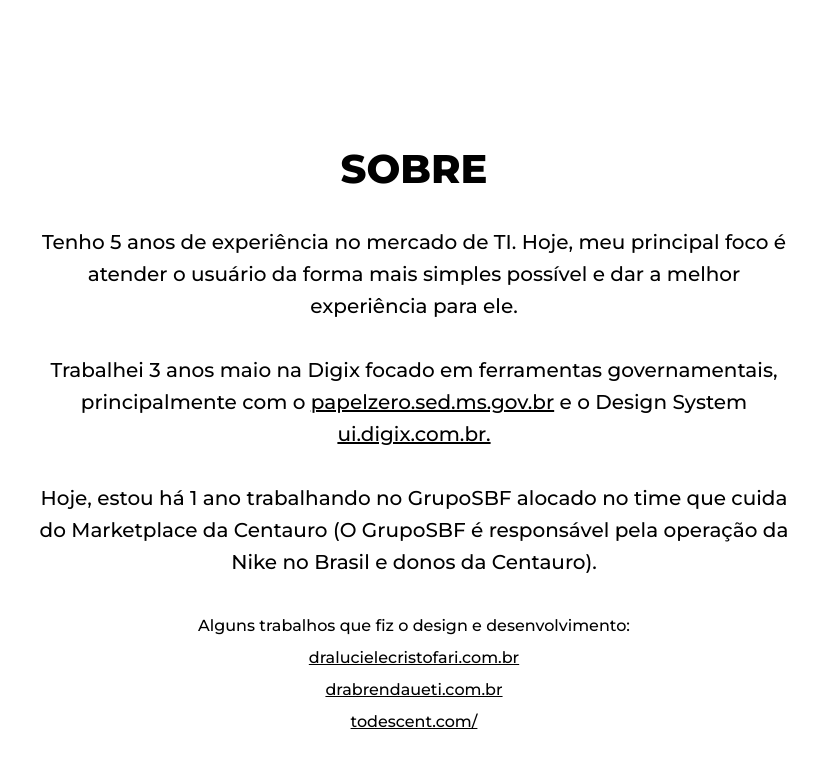
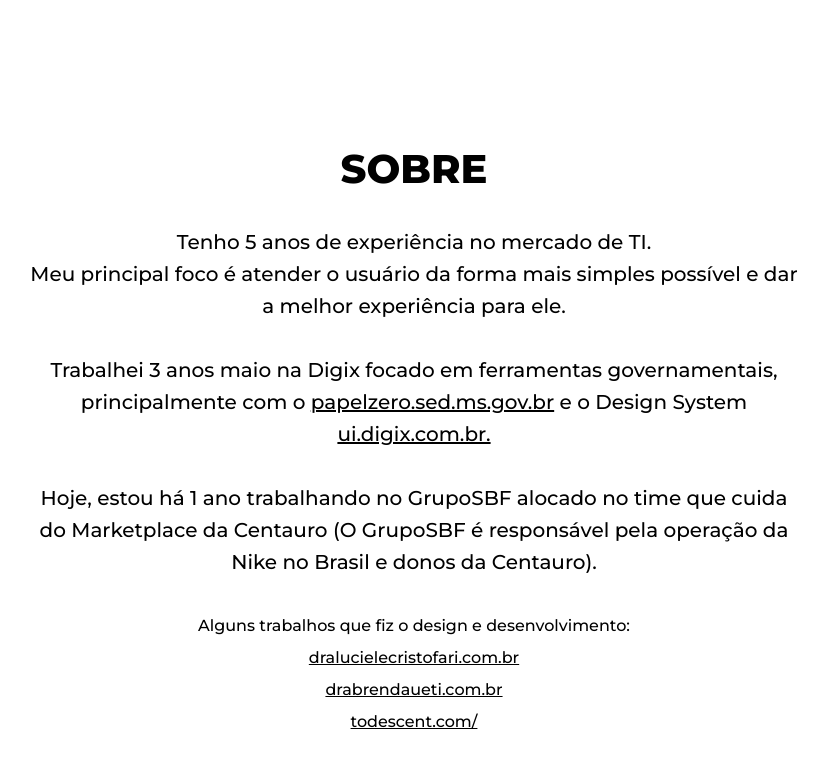
Before and after one commit to thiagouxd/thiagouxd, a Next.js app: page /sobre in a window 1280 px wide. Shown: the top 768 px of the page, without its empty margins (226-1054 px from the left). Built offline with nearby package versions, Linux system fonts and the light colour scheme.

Commit message:
Ajuste de texto

```diff
--- a/pages/sobre/index.js
+++ b/pages/sobre/index.js
@@ -9,9 +9,9 @@
       <section id="sobre" className={style.container}>
         <Title md>SOBRE</Title>
         <Paragraphy lg>
-          Tenho 5 anos de experiência no mercado de TI. Hoje, meu principal foco
-          é atender o usuário da forma mais simples possível e dar a melhor
-          experiência para ele.
+          Tenho 5 anos de experiência no mercado de TI. <br />
+          Meu principal foco é atender o usuário da forma mais simples possível
+          e dar a melhor experiência para ele.
         </Paragraphy>
 
         <Paragraphy lg>
```
